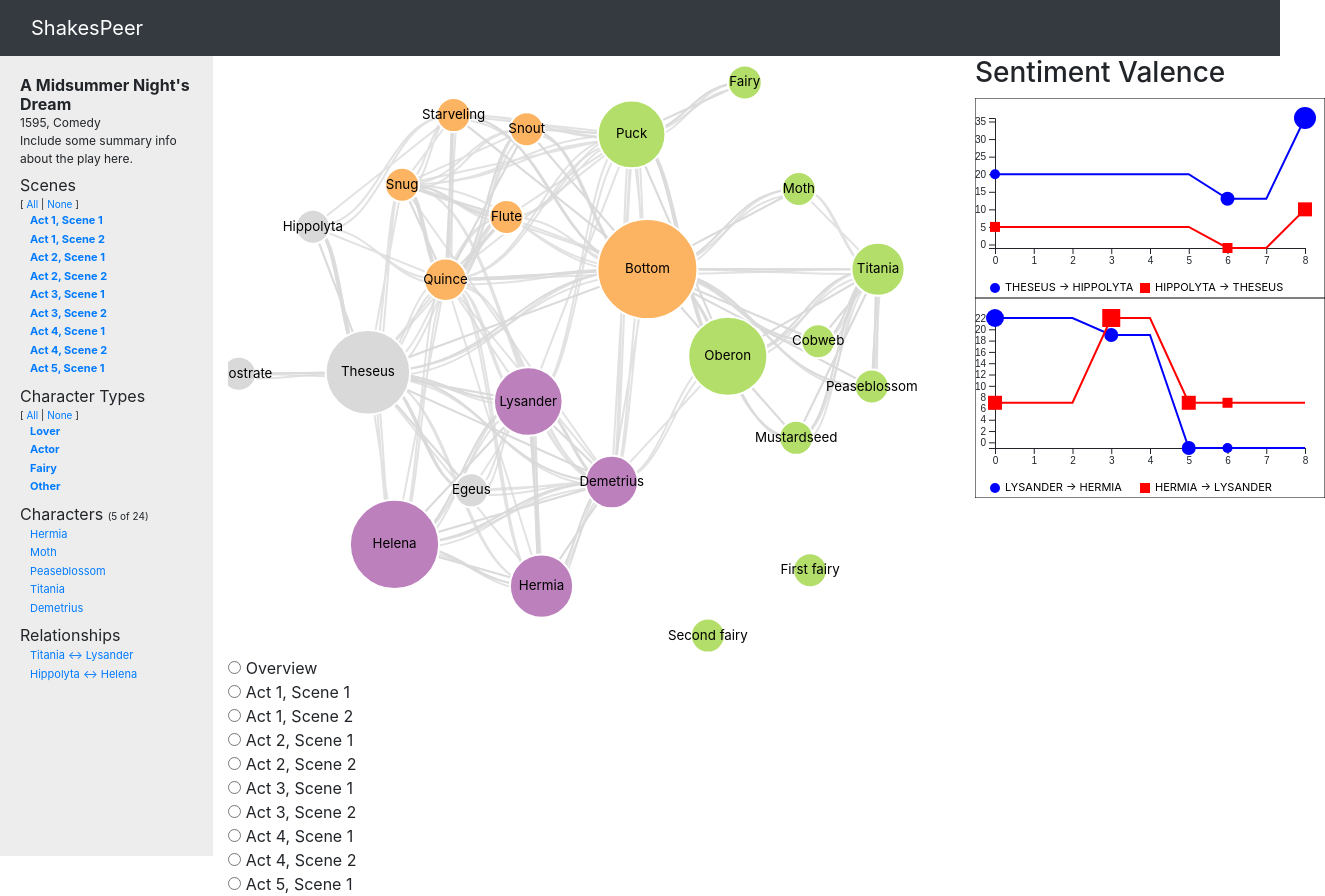
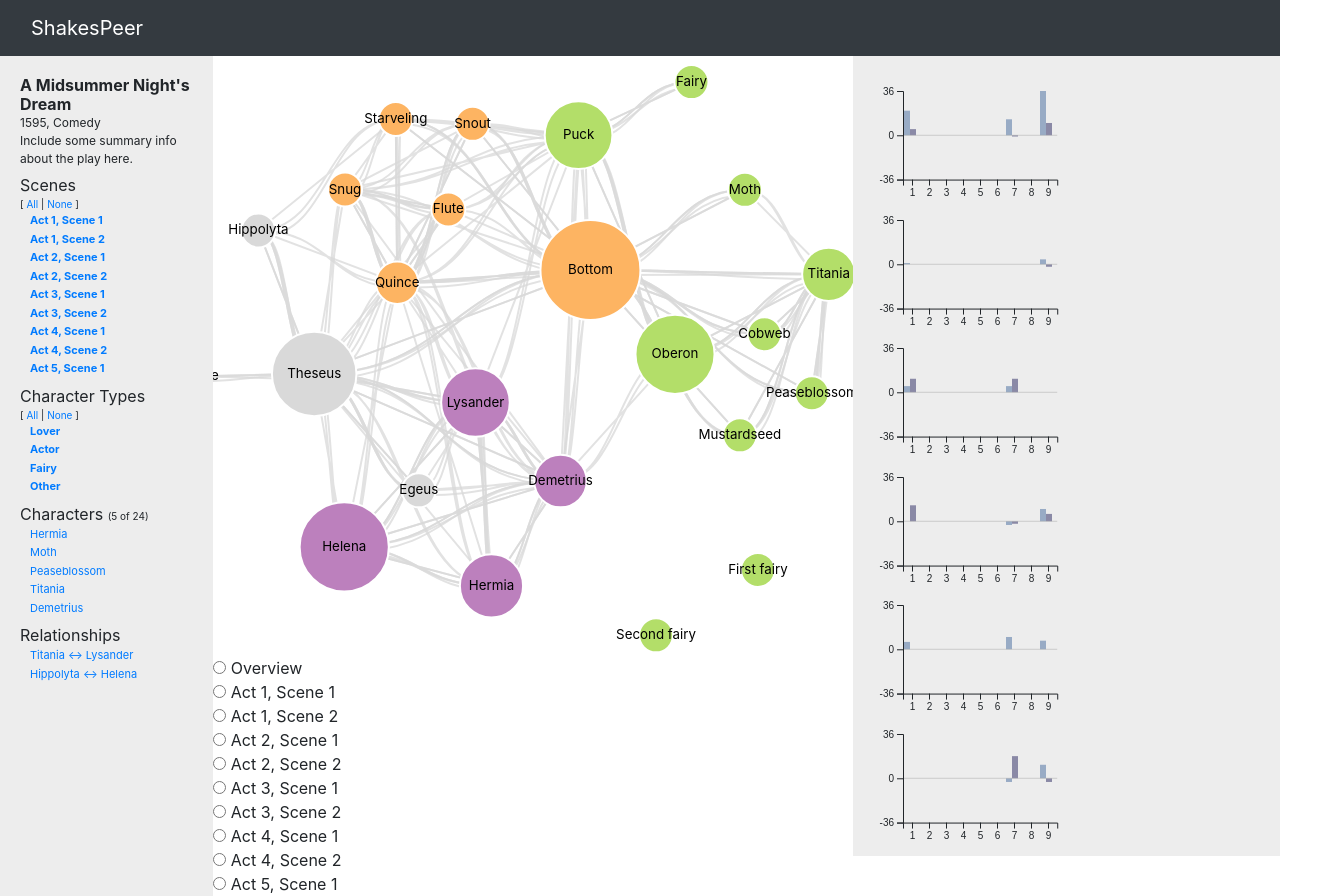
Before and after one commit to kevin-chow/ShakesPeer, an Angular app in the folder angular-src/shakespeer/: page / in a window 1280 px wide. Shown: the whole page, 1325 px wide, since content can reach past the window. Built offline with nearby package versions, Linux system fonts and the light colour scheme.

Commit message:
initial version of small multiples

```diff
--- a/angular-src/shakespeer/src/app/components/main/main.component.html
+++ b/angular-src/shakespeer/src/app/components/main/main.component.html
@@ -1,18 +1,17 @@
 <div class="container-fluid">
   <div class="row">
-
     <!-- SIDEBAR VIEW -->
     <div style="padding:0" class="col-sm-2">
       <app-sidebar></app-sidebar>
     </div>
 
     <!-- NETWORK VIEW -->
-    <div class="col-sm-7">
+    <div style="padding:0" class="col-sm-6">
       <app-network></app-network>
     </div>
 
     <!-- RELATIONSHIP VIEW -->
-    <div class="col-sm-3">
+    <div style="padding:0" class="col-sm-4">
       <app-relationship></app-relationship>
     </div>
 
--- a/angular-src/shakespeer/src/app/components/relationship/relationship.component.html
+++ b/angular-src/shakespeer/src/app/components/relationship/relationship.component.html
@@ -1,7 +1,6 @@
-<div>
-<h3>Sentiment Valence</h3>
-
-<svg width="350" height="200" id="svg1"></svg>
-
-<svg width="350" height="200" id="svg2"></svg>
+<div class="rel-view">
+  <div #relationship id="relationship-viz" (window:resize)="onResize()"></div>
+<!--<h3>Sentiment Valence</h3>-->
+<!--<svg width="350" height="200" id="svg1"></svg>-->
+<!--<svg width="350" height="200" id="svg2"></svg>-->
 </div>
--- a/angular-src/shakespeer/src/app/components/relationship/relationship.component.scss
+++ b/angular-src/shakespeer/src/app/components/relationship/relationship.component.scss
@@ -0,0 +1,6 @@
+.rel-view {
+  padding: 15px 20px;
+  height: 100vh;
+  background-color: #EDEDED;
+  overflow-y: scroll;
+}
--- a/angular-src/shakespeer/src/app/components/relationship/relationship.component.ts
+++ b/angular-src/shakespeer/src/app/components/relationship/relationship.component.ts
@@ -1,185 +1,369 @@
-import { Component, ViewChild, OnInit, ElementRef } from '@angular/core';
+import {Component, ElementRef, OnInit, ViewChild} from '@angular/core';
 import * as d3 from 'd3';
-import {sentiment_AFINN, sentiment_BL} from './relationship_data';
+import {FilterService} from "../../services/filter.service";
+import {Filter} from "../../models/filter.model";
+import {sentiment_AFINN} from "./relationship_data";
+import {buildMonth} from "@ng-bootstrap/ng-bootstrap/datepicker/datepicker-tools";
 
 @Component({
   selector: 'app-relationship',
   templateUrl: './relationship.component.html',
   styleUrls: ['./relationship.component.scss']
 })
+
 export class RelationshipComponent implements OnInit {
-    title = 'Line Chart';
 
-    private margin = {top: 20, right: 20, bottom: 50, left: 20};
-    private width: number;
-    private height: number;
-    private x: any;
-    private y: any;
-    private svg: any;
-    private line: d3.line<[number, number]>; // this is line definition
+  filter: Filter;
 
-    sentimentAB: any;
-    sentimentBA: any;
+  sentimentData: any[];
 
-  constructor() {
-      // configure margins and width/height of the graph
+  @ViewChild('relationship')
+  svgContainer: ElementRef;
+  properties: any;
 
-   this.width = 350 - this.margin.left - this.margin.right;
-   this.height = 200 - this.margin.top - this.margin.bottom;}
+  constructor(private filterService: FilterService) {
+    filterService.filter$.subscribe((newFilter) => {
+      this.filter = newFilter;
+    });
+  }
 
   ngOnInit() {
-        var A = "THESEUS";
-        var B = "HIPPOLYTA";
-        var lexicon = "AFINN";
-        this.readData(A, B, lexicon);
-        this.buildSvg('#svg1', A, B);
+    this.sentimentData = this.processSentimentData();
 
-        A = "LYSANDER";
-        B = "HERMIA";
-        this.readData(A, B, lexicon);
-        this.buildSvg('#svg2', A, B);
+    for (let sd of this.sentimentData) {
+      console.log(sd[0].id + " | " + sd[1].id);
     }
+    // console.log(this.sentimentData[10]);
+    this.buildSvg();
+  }
 
-    private readData(A, B, lexicon) {
-        if (lexicon == "AFINN") {
-            this.sentimentAB = sentiment_AFINN[A+'-'+B];
-            this.sentimentBA = sentiment_AFINN[B+'-'+A];
+  clearSentimentIfNoEngagement(pair): any {
+    for (let scene of pair) {
+      if (scene.speech_dist == 0) {
+        scene.sentiment_value = 0;
+      }
+    }
+    return pair;
+  }
+
+  processSentimentData(): any[] {
+    let characterPairList = [];
+    for (let key in sentiment_AFINN) {
+      let characterPair = [];
+
+      let value = sentiment_AFINN[key];
+      if (!value.visited) {
+        let characters = key.split('-');
+        let otherKey = characters[1].concat('-', characters[0]);
+
+        value = this.clearSentimentIfNoEngagement(value);
+        if (sentiment_AFINN.hasOwnProperty(otherKey)) {
+          let otherValue = sentiment_AFINN[otherKey];
+          otherValue = this.clearSentimentIfNoEngagement(otherValue);
+          characterPair.push({id: key, data: value}, {id: otherKey, data: otherValue});
+          otherValue.visited = true;
+        } else {
+          characterPair.push({id: key, data: value}, {id: "null", data: []});
         }
-        else {
-            this.sentimentAB = sentiment_BL[A+'-'+B];
-            this.sentimentBA = sentiment_BL[B+'-'+A];
-        }
+
+        characterPairList.push(characterPair);
+        value.visited = true;
+      }
     }
+    return characterPairList;
+  }
 
-    private buildSvg(svgID, A, B) {
-        d3.select(svgID).append("rect")
-            .attr("x", 0)
-            .attr("y", 0)
-            .attr("width", 350)
-            .attr("height", 200)
-            .attr("stroke", "black")
-            .attr("stroke-width", 1)
-            .attr("fill", "none");
+  onResize() {
+    this.buildSvg();
+  }
 
-        this.svg = d3.select(svgID)
-            .append('g')
-            .attr('class', 'line-and-dots')
-            .attr('transform', 'translate(' + this.margin.left + ',' + this.margin.top + ')');
+  margin = {top: 20, right: 10, bottom: 20, left: 30};
+  width: number;
+  height: number;
 
-        this.addXandYAxis();
-        this.drawLineAndPath(this.sentimentAB, 'blue', 'circle');
-        this.drawLineAndPath(this.sentimentBA, 'red', 'rect');
-        this.addLegend(A, B);
-    }
+  buildSvg() {
+    d3.select('#relationship-viz svg').remove();
 
-    private addXandYAxis() {
-         // range of data configuring
-         this.x = d3.scaleLinear().range([0, this.width]);
-         this.y = d3.scaleLinear().range([this.height, 0]);
-         this.x.domain(d3.extent(this.sentimentAB.concat(this.sentimentBA), (d) => d.scene ));
-         this.y.domain(d3.extent(this.sentimentAB.concat(this.sentimentBA), (d) => d.sentiment_value ));
+    this.width = this.svgContainer.nativeElement.offsetWidth - this.margin.left - this.margin.right;
+    this.height = (this.svgContainer.nativeElement.parentElement.offsetHeight / (3.5)) - this.margin.top - this.margin.bottom - 100;
+    // const fullHeight = this.svgContainer.nativeElement.parentElement.offsetHeight - this.margin.top - this.margin.bottom - 100;
 
-        // Configure the X Axis
-        this.svg.append('g')
-            .attr('transform', 'translate(0,' + this.height + ')')
-            .attr('class', 'axis axis--x')
-            .call(d3.axisBottom(this.x));
+    // var svg = d3.select("body").selectAll("svg")
+    //   .data(symbols)
+    //   .enter().append("svg")
+    //   .attr("width", width + margin.left + margin.right)
+    //   .attr("height", height + margin.top + margin.bottom)
+    //   .append("g")
+    //   .attr("transform", "translate(" + margin.left + "," + margin.top + ")")
+    //   .each(multiple);
 
-        // Configure the Y Axis
-        this.svg.append('g')
-            .attr('class', 'axis axis--y')
-            .call(d3.axisLeft(this.y));
-    }
+    const that = this;
+    const minSentiment = -36;
+    const maxSentiment = 36;
 
-    private computePointSize (s) {
-        if (s == 0) {
-          return 0;
-        }
-        else if (s < 100) {
-          return 5;
-        }
-        else if (s < 200) {
-          return 7;
-        }
-        else if(s < 400) {
-          return 9;
-        }
-        else {
-          return 11;
-        }
-    }
+    const svg = d3.select('#relationship-viz').selectAll('svg')
+      .data(this.sentimentData)
+      .enter().append('svg')
+      .attr('width', (this.width / 2.25) + this.margin.left + this.margin.right)
+      .attr('height', this.height + this.margin.top + this.margin.bottom)
+      .append('g')
+      .attr('transform', `translate(${this.margin.left},${this.margin.top})`)
+      .each(function(perSentimentData) {
+        const svg = d3.select(this);
 
-    private drawLineAndPath(data, color, shape) {
-        this.line = d3.line()
-            .x( (d: any) => this.x(d.scene) )
-            .y( (d: any) => this.y(d.sentiment_value) );
+        const xScene = d3.scaleBand().domain([1, 2, 3, 4, 5, 6, 7, 8, 9]).rangeRound([0, that.width / 2.25], .2);
+        const xCharacter = d3.scaleBand().domain(d3.range(2)).range([0, xScene.bandwidth() - 5]);
+        const y = d3.scaleLinear().domain([minSentiment, maxSentiment]).range([that.height, 0]);
 
-        // Configuring line path
-        this.svg.append('path')
-            .datum(data)
-            .attr('class', 'line')
-            .attr('d', this.line)
-            .attr('stroke', color)
-            .attr('stroke-width', 2)
-            .attr('fill', 'none');
+        const xAxisTop = d3.axisTop().scale(xScene);
+        const xAxisBottom = d3.axisBottom().scale(xScene);
+        const yAxis = d3.axisLeft().scale(y).ticks(2);
 
-        // Data dots
-        if (shape == 'circle') {
-          this.svg.append('g')
-              .selectAll("points")
-              .data(data)
-              .enter()
-              .append(shape)
-              .attr("class", "points")
-              .attr("r", (d: any) => this.computePointSize(d.speech_dist))
-              .attr("cx", (d: any) => this.x(d.scene))
-              .attr("cy", (d: any) => this.y(d.sentiment_value) )
-              .attr('fill', color)
-              .attr('stroke', 'none');
+        yAxis.tickValues(y.ticks(2).concat(y.domain()));
 
-        }
-        else {
-          this.svg.append('g')
-              .selectAll("points")
-              .data(data)
-              .enter()
-              .append(shape)
-              .attr("class", "points")
-              .attr("x", (d: any) => this.x(d.scene)-this.computePointSize(d.speech_dist))
-              .attr("y", (d: any) => this.y(d.sentiment_value)-this.computePointSize(d.speech_dist))
-              .attr("width", (d: any) => 2*this.computePointSize(d.speech_dist))
-              .attr("height", (d: any) => 2*this.computePointSize(d.speech_dist))
-              .attr('fill', color)
-              .attr('stroke', 'none');
-        }
-    }
+        // Background color
+        // svg.append("rect")
+        //   .attr("width", "100%")
+        //   .attr("height", "100%")
+        //   .attr("fill", "white");
 
-    private addLegend(A, B) {
+        let z = d3.scaleOrdinal().range(["#98abc5", "#8a89a6"]);
 
-      this.svg.append("circle")
-        .attr("cx",0)
-        .attr("cy",170)
-        .attr("r", 5)
-        .style("fill", "blue")
-      this.svg.append("rect")
-        .attr("x",145)
-        .attr("y",165)
-        .attr("width", 10)
-        .attr("height", 10)
-        .style("fill", "red")
-      this.svg.append("text")
-        .attr("x", 10)
-        .attr("y", 170)
-        .text(A + " -> " +  B)
-        .style("font-size", "11px")
-        .attr("alignment-baseline","middle")
-      this.svg
-        .append("text")
-        .attr("x", 160)
-        .attr("y", 170)
-        .text(B + " -> " +  A)
-        .style("font-size", "11px")
-        .attr("alignment-baseline","middle")
-    }
+        svg.append('g').selectAll('g')
+          .data(perSentimentData)
+          .enter().append('g')
+          .style('fill', (d, i) => z(i))
+          .attr('transform', (d, i) => {
+            return "translate(" + xCharacter(i) + ",0)";
+          })
+          .selectAll('rect')
+          .data((d) => d.data)
+          .enter().append('rect')
+          .attr("width", xCharacter.bandwidth())
+          .attr("height", (d) => {
+            let zeroValue = y(0);
+            let scaledHeight = y(d.sentiment_value);
+            let result = zeroValue - scaledHeight;
+            if (result < 0) {
+              return -result;
+            }
+            return result;
+          })
+          .attr("x", (d, i) => { return xScene(i + 1); })
+          .attr("y", (d) => {
+            if (d.sentiment_value < 0) {
+              return y(0);
+            }
+            return y(d.sentiment_value);
+          });
+
+        // Add 0-horizontal reference line
+        svg.append("svg:line")
+          .attr("x1", 0)
+          .attr("y1", y(0))
+          .attr("x2", that.width / 2.25)
+          .attr("y2", y(0))
+          .style("stroke", "rgb(170, 170, 170, 0.5)")
+          .style("stroke-width", "1px")
+          .style("fill", "none");
+
+        // Add the x axis (top)
+        // svg.append('g')
+        //   .attr('class', 'x axis')
+        //   .attr('transform', `translate(0,0)`)
+        //   .call(this.properties.xAxisTop);
+
+        // Add the x axis (bottom)
+        svg.append('g')
+          .attr('class', 'x axis')
+          .attr('transform', `translate(0,${that.height})`)
+          .call(xAxisBottom);
+
+        // Add the y axis
+        svg.append('g')
+          .attr('class', 'y axis')
+          .call(yAxis);
+      });
+  }
+
+  updateSvg() {
+    // this.properties.svg.transition();
+
+  }
+
+  // constructor() {
+  //     // configure margins and width/height of the graph
+  //
+  //  this.width = 350 - this.margin.left - this.margin.right;
+  //  this.height = 200 - this.margin.top - this.margin.bottom;
+  // }
+  //
+  // ngOnInit() {
+  //       var A = "THESEUS";
+  //       var B = "HIPPOLYTA";
+  //       var lexicon = "AFINN";
+  //       this.readData(A, B, lexicon);
+  //       this.buildSvg('#svg1', A, B);
+  //
+  //       A = "LYSANDER";
+  //       B = "HERMIA";
+  //       this.readData(A, B, lexicon);
+  //       this.buildSvg('#svg2', A, B);
+  // }
+
+  // title = 'Line Chart';
+  //
+  // private margin = {top: 20, right: 20, bottom: 50, left: 20};
+  // private width: number;
+  // private height: number;
+  // private x: any;
+  // private y: any;
+  // private svg: any;
+  // private line: d3.line<[number, number]>; // this is line definition
+  //
+  // sentimentAB: any;
+  // sentimentBA: any;
+
+    // private readData(A, B, lexicon) {
+    //     if (lexicon == "AFINN") {
+    //         this.sentimentAB = sentiment_AFINN[A+'-'+B];
+    //         this.sentimentBA = sentiment_AFINN[B+'-'+A];
+    //     }
+    //     else {
+    //         this.sentimentAB = sentiment_BL[A+'-'+B];
+    //         this.sentimentBA = sentiment_BL[B+'-'+A];
+    //     }
+    // }
+    //
+    // private buildSvg(svgID, A, B) {
+    //     d3.select(svgID).append("rect")
+    //         .attr("x", 0)
+    //         .attr("y", 0)
+    //         .attr("width", 350)
+    //         .attr("height", 200)
+    //         .attr("stroke", "black")
+    //         .attr("stroke-width", 1)
+    //         .attr("fill", "none");
+    //
+    //     this.svg = d3.select(svgID)
+    //         .append('g')
+    //         .attr('class', 'line-and-dots')
+    //         .attr('transform', 'translate(' + this.margin.left + ',' + this.margin.top + ')');
+    //
+    //     this.addXandYAxis();
+    //     this.drawLineAndPath(this.sentimentAB, 'blue', 'circle');
+    //     this.drawLineAndPath(this.sentimentBA, 'red', 'rect');
+    //     this.addLegend(A, B);
+    // }
+    //
+    // private addXandYAxis() {
+    //      // range of data configuring
+    //      this.x = d3.scaleLinear().range([0, this.width]);
+    //      this.y = d3.scaleLinear().range([this.height, 0]);
+    //      this.x.domain(d3.extent(this.sentimentAB.concat(this.sentimentBA), (d) => d.scene ));
+    //      this.y.domain(d3.extent(this.sentimentAB.concat(this.sentimentBA), (d) => d.sentiment_value ));
+    //
+    //     // Configure the X Axis
+    //     this.svg.append('g')
+    //         .attr('transform', 'translate(0,' + this.height + ')')
+    //         .attr('class', 'axis axis--x')
+    //         .call(d3.axisBottom(this.x));
+    //
+    //     // Configure the Y Axis
+    //     this.svg.append('g')
+    //         .attr('class', 'axis axis--y')
+    //         .call(d3.axisLeft(this.y));
+    // }
+    //
+    // private computePointSize (s) {
+    //     if (s == 0) {
+    //       return 0;
+    //     }
+    //     else if (s < 100) {
+    //       return 5;
+    //     }
+    //     else if (s < 200) {
+    //       return 7;
+    //     }
+    //     else if(s < 400) {
+    //       return 9;
+    //     }
+    //     else {
+    //       return 11;
+    //     }
+    // }
+    //
+    // private drawLineAndPath(data, color, shape) {
+    //     this.line = d3.line()
+    //         .x( (d: any) => this.x(d.scene) )
+    //         .y( (d: any) => this.y(d.sentiment_value) );
+    //
+    //     // Configuring line path
+    //     this.svg.append('path')
+    //         .datum(data)
+    //         .attr('class', 'line')
+    //         .attr('d', this.line)
+    //         .attr('stroke', color)
+    //         .attr('stroke-width', 2)
+    //         .attr('fill', 'none');
+    //
+    //     // Data dots
+    //     if (shape == 'circle') {
+    //       this.svg.append('g')
+    //           .selectAll("points")
+    //           .data(data)
+    //           .enter()
+    //           .append(shape)
+    //           .attr("class", "points")
+    //           .attr("r", (d: any) => this.computePointSize(d.speech_dist))
+    //           .attr("cx", (d: any) => this.x(d.scene))
+    //           .attr("cy", (d: any) => this.y(d.sentiment_value) )
+    //           .attr('fill', color)
+    //           .attr('stroke', 'none');
+    //
+    //     }
+    //     else {
+    //       this.svg.append('g')
+    //           .selectAll("points")
+    //           .data(data)
+    //           .enter()
+    //           .append(shape)
+    //           .attr("class", "points")
+    //           .attr("x", (d: any) => this.x(d.scene)-this.computePointSize(d.speech_dist))
+    //           .attr("y", (d: any) => this.y(d.sentiment_value)-this.computePointSize(d.speech_dist))
+    //           .attr("width", (d: any) => 2*this.computePointSize(d.speech_dist))
+    //           .attr("height", (d: any) => 2*this.computePointSize(d.speech_dist))
+    //           .attr('fill', color)
+    //           .attr('stroke', 'none');
+    //     }
+    // }
+    //
+    // private addLegend(A, B) {
+    //
+    //   this.svg.append("circle")
+    //     .attr("cx",0)
+    //     .attr("cy",170)
+    //     .attr("r", 5)
+    //     .style("fill", "blue")
+    //   this.svg.append("rect")
+    //     .attr("x",145)
+    //     .attr("y",165)
+    //     .attr("width", 10)
+    //     .attr("height", 10)
+    //     .style("fill", "red")
+    //   this.svg.append("text")
+    //     .attr("x", 10)
+    //     .attr("y", 170)
+    //     .text(A + " -> " +  B)
+    //     .style("font-size", "11px")
+    //     .attr("alignment-baseline","middle")
+    //   this.svg
+    //     .append("text")
+    //     .attr("x", 160)
+    //     .attr("y", 170)
+    //     .text(B + " -> " +  A)
+    //     .style("font-size", "11px")
+    //     .attr("alignment-baseline","middle")
+    // }
 
 }
--- a/angular-src/shakespeer/src/app/components/sidebar/sidebar.component.scss
+++ b/angular-src/shakespeer/src/app/components/sidebar/sidebar.component.scss
@@ -6,7 +6,7 @@
 
 .sidebar {
   background-color: #EDEDED;
-  height: 100vh;
+  height: 100%;
   padding: 0;
   margin: 0;
 }
--- a/angular-src/shakespeer/src/app/components/sidebar/sidebar.component.ts
+++ b/angular-src/shakespeer/src/app/components/sidebar/sidebar.component.ts
@@ -17,9 +17,7 @@ export class SidebarComponent implements OnInit {
 
   constructor(private filterService: FilterService) {
     filterService.filter$.subscribe((newFilter) => {
-      console.log("filter was updated!");
       this.filter = newFilter;
-      console.log(this.filter.selectedCharacterTypes);
     });
   }
 
--- a/angular-src/shakespeer/src/styles.scss
+++ b/angular-src/shakespeer/src/styles.scss
@@ -1,5 +1,5 @@
 /* You can add global styles to this file, and also import other style files */
 .container-fluid {
-  width: 100%;
   min-width: 1200px;
+  overflow: hidden;
 }
```
